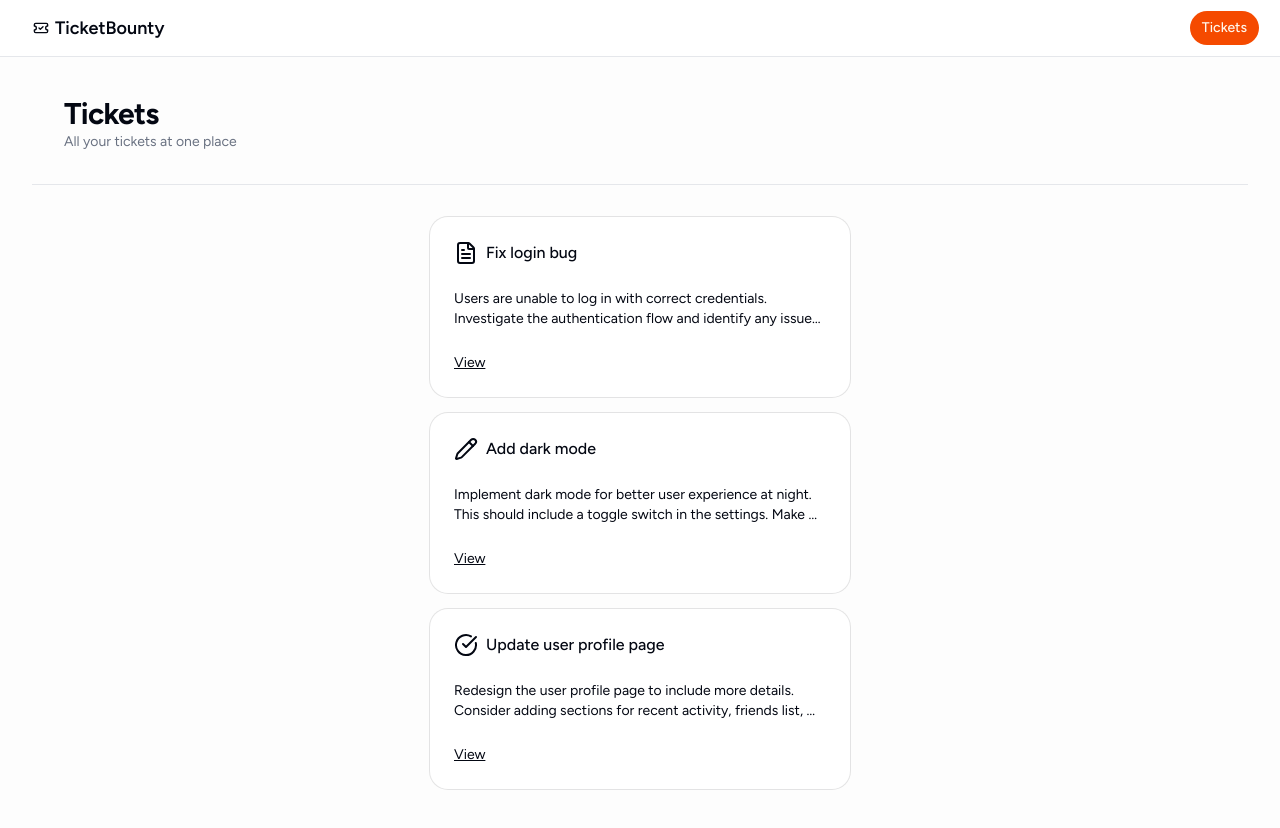
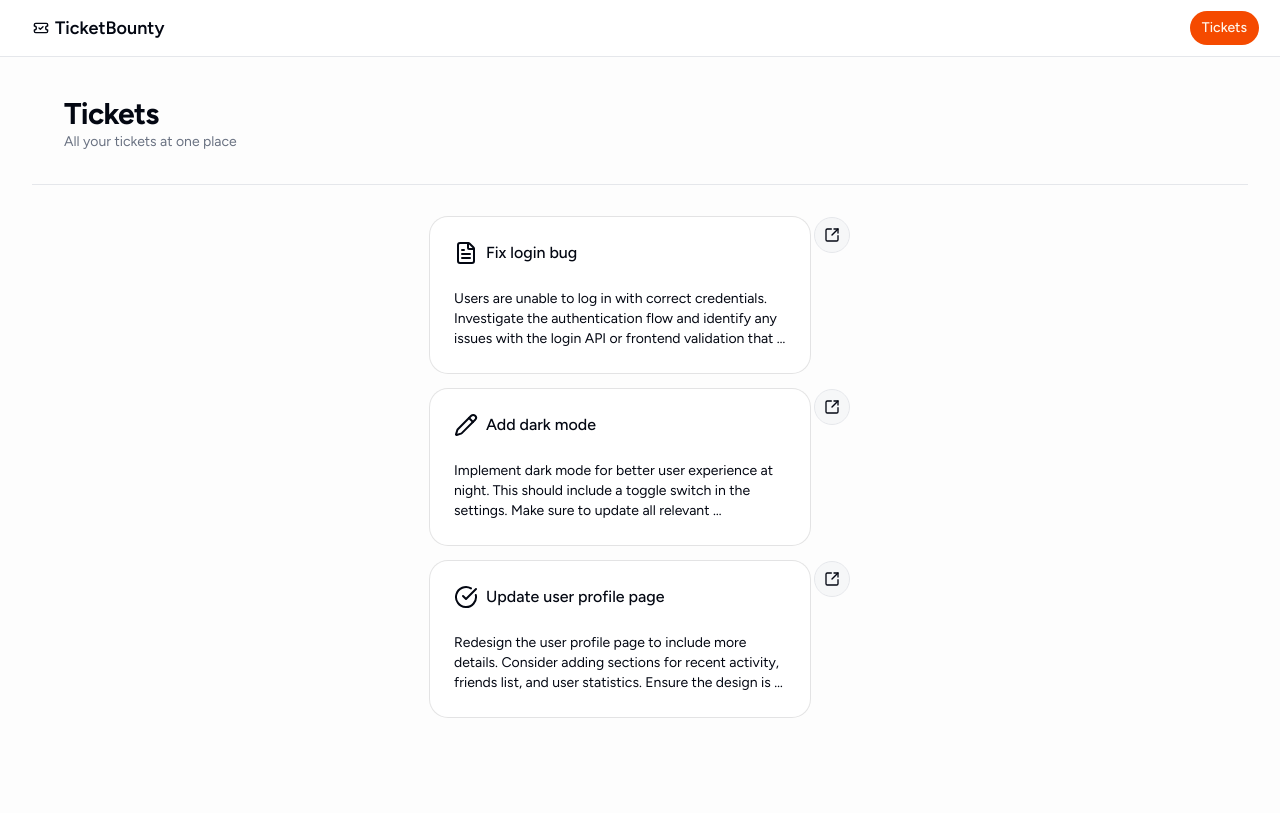
Before and after one commit to steven-oehley/ticket-bounty-learning, a Next.js app: page /tickets in a window 1280 px wide. Shown: the top 828 px of the page. Built offline with nearby package versions, Linux system fonts and the light colour scheme.

Commit message:
feature: added ticket-item, constants and types

```diff
--- a/src/app/tickets/[ticketId]/page.tsx
+++ b/src/app/tickets/[ticketId]/page.tsx
@@ -1,4 +1,10 @@
+import Link from 'next/link';
+
+import { Placeholder } from '@/components/placeholder';
+import { Button } from '@/components/ui/button';
+import { ticketsPath } from '@/constants/paths';
 import { initialTickets } from '@/data/data';
+import { TicketItem } from '@/features/ticket/components/ticket-item';
 
 interface TicketPageProps {
   params: Promise<{
@@ -11,13 +17,21 @@ const TicketPage = async ({ params }: TicketPageProps) => {
   const foundTicket = initialTickets.find((ticket) => ticket.id === ticketId);
 
   if (!foundTicket) {
-    return <div>Ticket not found</div>;
+    return (
+      <Placeholder
+        button={
+          <Button asChild variant="outline">
+            <Link href={ticketsPath}>Go to Tickets</Link>
+          </Button>
+        }
+        label="Ticket not found"
+      />
+    );
   }
 
   return (
-    <div>
-      <h2 className="text-lg">{foundTicket.title}</h2>
-      <p className="text-sm">{foundTicket.content}</p>
+    <div className="animate-in fade-in slide-in-from-top flex justify-center duration-400">
+      <TicketItem isDetailView ticket={foundTicket} />
     </div>
   );
 };
--- a/src/app/tickets/page.tsx
+++ b/src/app/tickets/page.tsx
@@ -1,40 +1,14 @@
-import Link from 'next/link';
-
-import { LucideCheckCircle, LucideFileText, LucidePencil } from 'lucide-react';
-
 import { Heading } from '@/components/heading';
-import { Card, CardContent, CardFooter, CardHeader, CardTitle } from '@/components/ui/card';
-import { ticketDetailsPath } from '@/constants/paths';
 import { initialTickets } from '@/data/data';
-
-const TICKET_ICONS = {
-  OPEN: <LucideFileText />,
-  DONE: <LucideCheckCircle />,
-  IN_PROGRESS: <LucidePencil />,
-};
+import { TicketItem } from '@/features/ticket/components/ticket-item';
 
 const TicketsPage = () => {
   return (
     <div className="flex flex-1 flex-col gap-y-8">
       <Heading description="All your tickets at one place" title="Tickets" />
-      <div className="animate-in fade-in slide-in-from-top flex flex-1 flex-col items-center gap-y-4 duration-500">
+      <div className="animate-in fade-in slide-in-from-top flex flex-1 flex-col items-center gap-y-4 duration-400">
         {initialTickets.map((ticket) => (
-          <Card key={ticket.id} className="w-full max-w-105">
-            <CardHeader>
-              <CardTitle className="flex gap-x-2">
-                <span>{TICKET_ICONS[ticket.status]}</span>
-                <span className="truncate">{ticket.title}</span>
-              </CardTitle>
-            </CardHeader>
-            <CardContent>
-              <span className="line-clamp-2 whitespace-break-spaces">{ticket.content}</span>
-            </CardContent>
-            <CardFooter>
-              <Link className="text-sm underline" href={ticketDetailsPath(ticket.id)}>
-                View
-              </Link>
-            </CardFooter>
-          </Card>
+          <TicketItem key={ticket.id} ticket={ticket} />
         ))}
       </div>
     </div>
--- /dev/null
+++ b/src/components/placeholder.tsx
@@ -0,0 +1,19 @@
+import { type LucideIcon, LucideMessageSquareWarning } from 'lucide-react';
+
+type PlaceholderProps = {
+  label: string;
+  Icon?: LucideIcon;
+  button?: React.ReactNode;
+};
+
+const Placeholder = ({ label, Icon = LucideMessageSquareWarning, button }: PlaceholderProps) => {
+  return (
+    <div className="flex flex-1 flex-col items-center justify-center gap-y-2 self-center">
+      <Icon className="h-16 w-16" />
+      <h2 className="text-center text-lg">{label}</h2>
+      {button && <div className="h-10">{button}</div>}
+    </div>
+  );
+};
+
+export { Placeholder };
--- /dev/null
+++ b/src/features/ticket/components/ticket-item.tsx
@@ -0,0 +1,57 @@
+import Link from 'next/link';
+
+import { LucideArrowUpRightFromSquare } from 'lucide-react';
+
+import { Button } from '@/components/ui/button';
+import { Card, CardContent, CardHeader, CardTitle } from '@/components/ui/card';
+import { ticketDetailsPath } from '@/constants/paths';
+import { cn } from '@/lib/utils';
+
+import { TICKET_ICONS } from '../constants';
+import { type Ticket } from '../types';
+
+type TicketItemProps = {
+  ticket: Ticket;
+  isDetailView?: boolean;
+};
+
+const TicketItem = ({ ticket, isDetailView }: TicketItemProps) => {
+  const detailButton = (
+    <Button asChild size="icon" variant="outline">
+      <Link href={ticketDetailsPath(ticket.id)}>
+        <LucideArrowUpRightFromSquare className="h-4 w-4" />
+      </Link>
+    </Button>
+  );
+
+  return (
+    <div
+      className={cn('flex w-full gap-x-1', {
+        'max-w-145': isDetailView,
+        'max-w-105': !isDetailView,
+      })}
+    >
+      <Card className="w-full">
+        <CardHeader>
+          <CardTitle className="flex gap-x-2">
+            <span>{TICKET_ICONS[ticket.status]}</span>
+            <span className="truncate">{ticket.title}</span>
+          </CardTitle>
+        </CardHeader>
+        <CardContent>
+          <span
+            className={cn('whitespace-break-spaces', {
+              'line-clamp-3': !isDetailView,
+            })}
+          >
+            {ticket.content}
+          </span>
+        </CardContent>
+      </Card>
+
+      {isDetailView ? null : <div className="flex flex-col gap-y-1">{detailButton}</div>}
+    </div>
+  );
+};
+
+export { TicketItem };
--- /dev/null
+++ b/src/features/ticket/constants.tsx
@@ -0,0 +1,7 @@
+import { LucideCheckCircle, LucideFileText, LucidePencil } from 'lucide-react';
+
+export const TICKET_ICONS = {
+  OPEN: <LucideFileText />,
+  DONE: <LucideCheckCircle />,
+  IN_PROGRESS: <LucidePencil />,
+};
--- /dev/null
+++ b/src/features/ticket/types.ts
@@ -0,0 +1,8 @@
+export type TicketStatus = 'OPEN' | 'DONE' | 'IN_PROGRESS';
+
+export type Ticket = {
+  id: string;
+  title: string;
+  content: string;
+  status: TicketStatus;
+};
```
